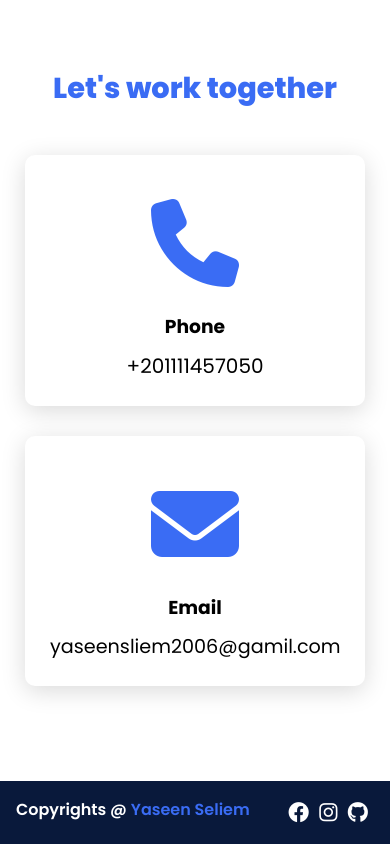
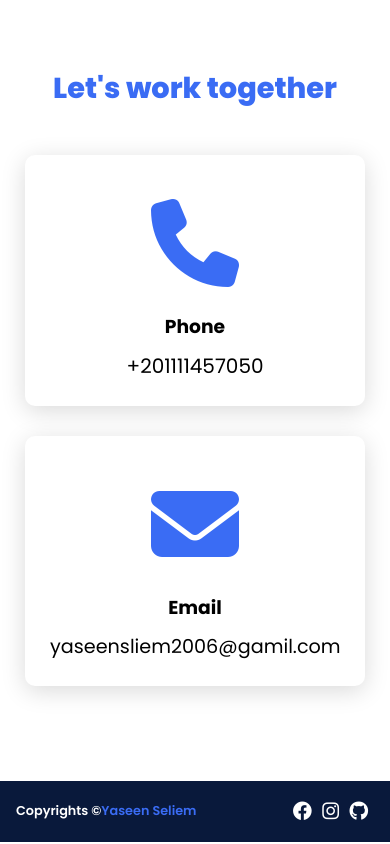
Before and after one commit to yaseenseliem/YaseenSeliem, a plain HTML site: page index.html in a window 390 px wide. Shown: the part 4250-5094 px from the top of the page. Drawn offline with Linux system fonts and the light colour scheme.

Commit message:
Add files via upload

```diff
--- a/index.html
+++ b/index.html
@@ -111,7 +111,7 @@
     </div>
 </section>
 <footer class="footer">
-    <p>Copyrights @ <span>Yaseen Seliem</span></p>
+    <p>Copyrights &copy;<span>Yaseen Seliem</span></p>
     <div class="social-media2">
         <a href="https://www.facebook.com/profile.php?id=100081067413972"><i class="fa-brands fa-facebook"></i></a>
         <a href="https://www.instagram.com/yaseenseliem/"><i class="fa-brands fa-instagram"></i></a>
--- a/yasoo.css
+++ b/yasoo.css
@@ -343,6 +343,7 @@ section{
     padding: 2em;
     display: flex;
     justify-content: space-between;
+    align-items: center;
 }
 .footer p{
     font-size: 1.3em;
@@ -407,13 +408,14 @@ section{
         align-items: center;
     }
     .footer p{
-        font-size: 1em;
+        font-size: 0.8em;
     }
     .footer{
         padding: 1em;
     }
     .social-media2 a{
-        font-size: 1.3em;
+        font-size: 1.2em;
         padding-right: 6px;
-    }
+
 }
+}
```
